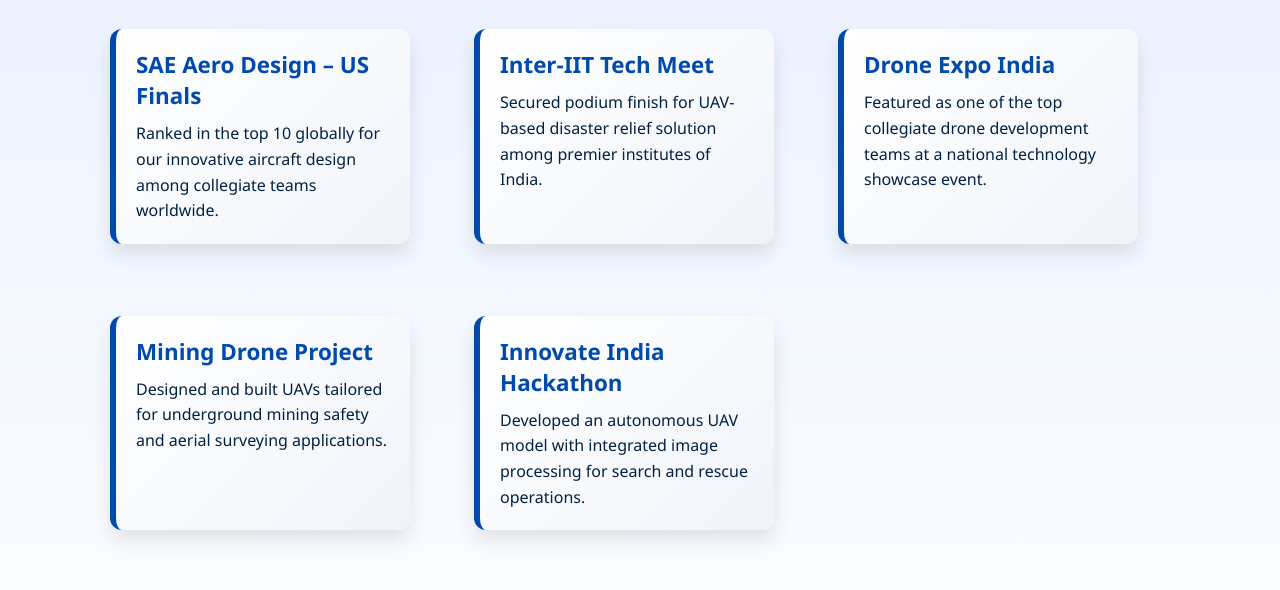
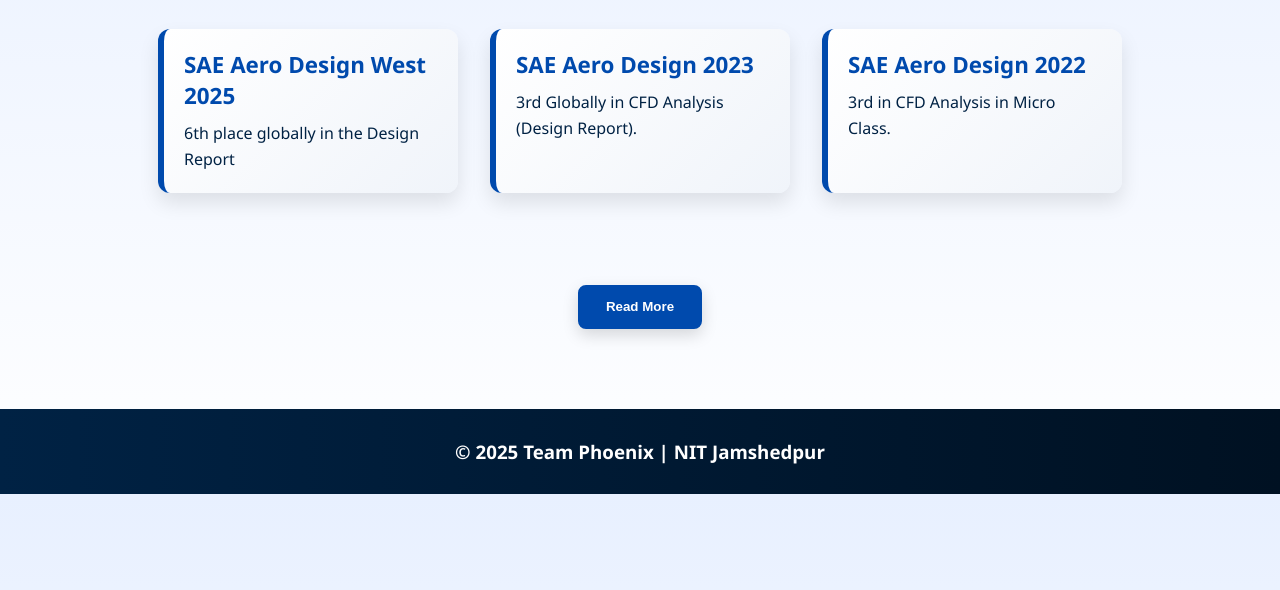
Before and after one commit to ayushv-nitj/team-phoenix-website, a website: page achievements.html in a window 1280 px wide. Shown: the part 210-800 px from the top of the page. Drawn offline with nearby package versions, Linux system fonts and the light colour scheme.

Commit message:
edit achievements page

```diff
--- a/achievements.html
+++ b/achievements.html
@@ -93,64 +93,82 @@
   <div class="achievements-container">
     <h1 data-aos="fade-up">Our Achievements</h1>
 
-    <div class="achievement-grid">
-      <div class="achievement-card" data-aos="fade-up" onclick="openModal('modal1')">
-        <h3>SAE Aero Design – US Finals</h3>
-        <p>Ranked in the top 10 globally for our innovative aircraft design among collegiate teams worldwide.</p>
+  <!-- Achievements Section -->
+
+  <div class="achievement-list">
+    <!-- First 3 cards always visible -->
+    <div class="achievement-card">
+      <h3>SAE Aero Design West 2025</h3>
+      <p>6th place globally in the Design Report </p>
+    </div>
+    <div class="achievement-card">
+      <h3>SAE Aero Design 2023</h3>
+      <p>3rd Globally in CFD Analysis (Design Report).</p>
+    </div>
+    <div class="achievement-card">
+      <h3>SAE Aero Design 2022</h3>
+      <p>3rd in CFD Analysis in Micro Class.</p>
+    </div>
+
+    <!-- Hidden by default -->
+    <div class="more-achievements" style="display: none;">
+      <div class="achievement-card">
+      <h3>SAE Aero Design 2021</h3>
+      <p>9th Globally and 2nd in Application Report Nationally.</p>
+    </div>
+      <div class="achievement-card">
+        <h3>SAE Aero Design 2020</h3>
+        <p>7th Nationally, 1st in Best Innovation (Regular Class), 7th in Design Report, 11th Globally (Regular Class).</p>
       </div>
-
-      <div class="achievement-card" data-aos="fade-up" data-aos-delay="100" onclick="openModal('modal2')">
-        <h3>Inter-IIT Tech Meet</h3>
-        <p>Secured podium finish for UAV-based disaster relief solution among premier institutes of India.</p>
+      <div class="achievement-card">
+        <h3>SAE Aero Design 2019</h3>
+        <p>9th Globally (Regular Class), 1st in Design Report Submission.</p>
       </div>
-
-      <div class="achievement-card" data-aos="fade-up" data-aos-delay="200" onclick="openModal('modal3')">
-        <h3>Drone Expo India</h3>
-        <p>Featured as one of the top collegiate drone development teams at a national technology showcase event.</p>
+      <div class="achievement-card">
+        <h3>SAE Aero Design 2018</h3>
+        <p>7th Globally (Regular Class), 1st in Design Report Submission.</p>
       </div>
-
-      <div class="achievement-card" data-aos="fade-up" data-aos-delay="300" onclick="openModal('modal4')">
-        <h3>Mining Drone Project</h3>
-        <p>Designed and built UAVs tailored for underground mining safety and aerial surveying applications.</p>
+      <div class="achievement-card">
+        <h3>SAE Aero Design 2017</h3>
+        <p>15th Globally (Regular Class), 3rd among Asian Teams.</p>
       </div>
-
-      <div class="achievement-card" data-aos="fade-up" data-aos-delay="400" onclick="openModal('modal5')">
-        <h3>Innovate India Hackathon</h3>
-        <p>Developed an autonomous UAV model with integrated image processing for search and rescue operations.</p>
+      <div class="achievement-card">
+        <h3>SAE Aero Design 2016</h3>
+        <p>11th Globally (Regular Class), 1st among Asian Teams.</p>
+      </div>
+      <div class="achievement-card">
+        <h3>SAE Aero Design 2015</h3>
+        <p>13th Globally (Micro Class).</p>
+      </div>
+      <div class="achievement-card">
+        <h3>SAE Aero Design 2014</h3>
+        <p>7th Globally (Micro Class), 1st among all Indian Teams.</p>
+      </div>
+      <div class="achievement-card">
+        <h3>SAE Aero Design 2013</h3>
+        <p>18th Globally (Regular Class), 1st among all Indian Teams.</p>
+      </div>
+      <div class="achievement-card">
+        <h3>SAE Aero Design 2012</h3>
+        <p>2nd Position among all Indian Teams.</p>
       </div>
     </div>
 
-    <a href="index.html" class="back-home">← Back to Home</a>
+  <button id="readMoreBtn" class="btn primary" style="margin-top:20px; ">Read More</button>
+  <button id="readLessBtn" class="btn secondary" style="margin-top:20px; display:none;">Read Less</button>
   </div>
-
-  <!-- Modals -->
-  <div id="modal1" class="modal"><div class="modal-content"><span class="modal-close" onclick="closeModal('modal1')">&times;</span><h3>SAE Aero Design – US Finals</h3><p>In this prestigious international competition, Team Phoenix secured a top 10 global rank showcasing cutting-edge UAV design, strong technical presentation, and flight performance.</p></div></div>
-  <div id="modal2" class="modal"><div class="modal-content"><span class="modal-close" onclick="closeModal('modal2')">&times;</span><h3>Inter-IIT Tech Meet</h3><p>We earned a podium finish for our disaster relief UAV prototype, focusing on rapid deployment, payload delivery, and live mapping using autonomous systems.</p></div></div>
-  <div id="modal3" class="modal"><div class="modal-content"><span class="modal-close" onclick="closeModal('modal3')">&times;</span><h3>Drone Expo India</h3><p>Representing NIT JSR, we presented our innovations in drone technology and won accolades for our design innovation, community impact, and versatility.</p></div></div>
-  <div id="modal4" class="modal"><div class="modal-content"><span class="modal-close" onclick="closeModal('modal4')">&times;</span><h3>Mining Drone Project</h3><p>Developed a customized UAV capable of indoor and underground flight for mining safety analysis, mapping, and gas detection—tested in live mining zones.</p></div></div>
-  <div id="modal5" class="modal"><div class="modal-content"><span class="modal-close" onclick="closeModal('modal5')">&times;</span><h3>Innovate India Hackathon</h3><p>Created a UAV prototype that utilizes real-time video and image recognition to locate victims in disaster zones autonomously and share coordinates with rescue teams.</p></div></div>
-
+  </div>
 
     <!-- Footer Section -->
 <footer class="footer">
   <div class="footer-content">
     <h3>&copy; 2025 Team Phoenix | NIT Jamshedpur</h3>
     </div>
-  </div>
 </footer>
-
 
   <script src="https://cdn.jsdelivr.net/npm/aos@2.3.4/dist/aos.js"></script>
   <script>
     AOS.init({ duration: 800, easing: 'ease-in-out', once: true });
-
-    function openModal(id) {
-      document.getElementById(id).style.display = "flex";
-    }
-
-    function closeModal(id) {
-      document.getElementById(id).style.display = "none";
-    }
 
     // Close on outside click
     window.addEventListener("click", function(e) {
@@ -158,6 +176,8 @@
         e.target.style.display = "none";
       }
     });
+
+
   </script>
 </body>
 </html>
```
